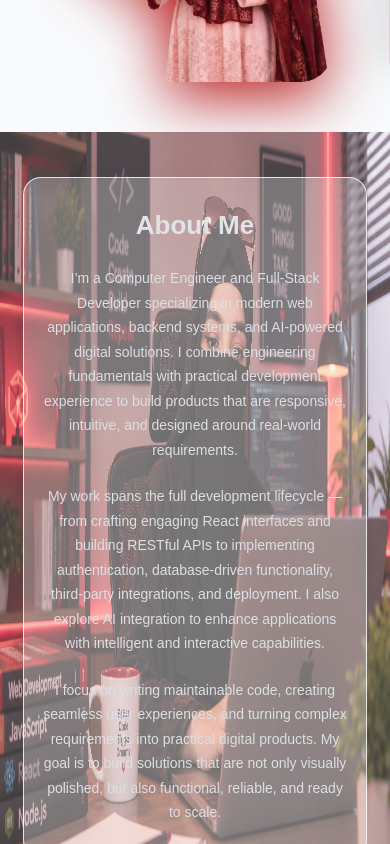
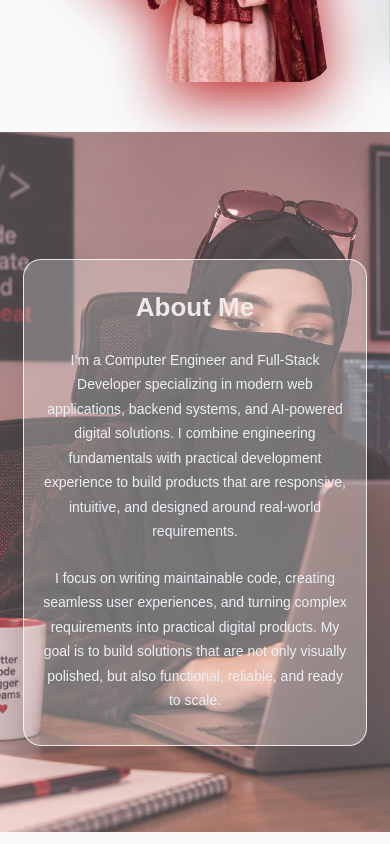
Before and after one commit to aleeza-dev/my-portfolio, a React (Vite) app: page / in a window 390 px wide. Shown: the part 780-1624 px from the top of the page. Built offline with nearby package versions, Linux system fonts and the light colour scheme.

Commit message:
Update About section positioning

```diff
--- a/src/App.css
+++ b/src/App.css
@@ -667,6 +667,8 @@ a {
 
   box-shadow:
     0 20px 50px rgba(15, 23, 42, 0.15);
+
+  top: 50px;
 }
 
 /* =========================
@@ -678,7 +680,7 @@ a {
 
   font-size: 34px;
 
-  color: #e1e3e6;
+  color: #eeeaea;
 }
 
 /* =========================
@@ -692,7 +694,7 @@ a {
 
   line-height: 1.8;
 
-  color: #dcdfe3;
+  color: #ecf0f5;
 
   font-size: 16px;
 }
@@ -1693,6 +1695,12 @@ body.dark-mode .side-menu-links a {
 
     height: 380px;
   }
+
+  /* ABOUT TABLET */
+
+  .about-glass {
+    top: 30px;
+  }
 }
 
 /* =========================
@@ -1756,6 +1764,7 @@ body.dark-mode .side-menu-links a {
 
     -webkit-backdrop-filter: none;
 
+    top: 50px;
   }
 
   .about-glass > h2 {
@@ -1913,7 +1922,7 @@ body.dark-mode .side-menu-links a {
 
     background-position: center center;
 
-    background-size: 100% 100%;
+    background-size: cover;
 
     background-repeat: no-repeat;
   }
@@ -1922,6 +1931,8 @@ body.dark-mode .side-menu-links a {
     padding: 32px 18px;
 
     border-radius: 18px;
+
+    top: 20px;
   }
 
   .about-glass > h2 {
--- a/src/App.jsx
+++ b/src/App.jsx
@@ -434,14 +434,6 @@ useEffect(() => {
             designed around real-world requirements.
           </p>
 
-          <p className="about-item">
-            My work spans the full development lifecycle — from
-            crafting engaging React interfaces and building RESTful
-            APIs to implementing authentication, database-driven
-            functionality, third-party integrations, and deployment.
-            I also explore AI integration to enhance applications
-            with intelligent and interactive capabilities.
-          </p>
 
           <p className="about-item">
             I focus on writing maintainable code, creating seamless
```
Lines whose indentation alone changed are shown as unchanged.
